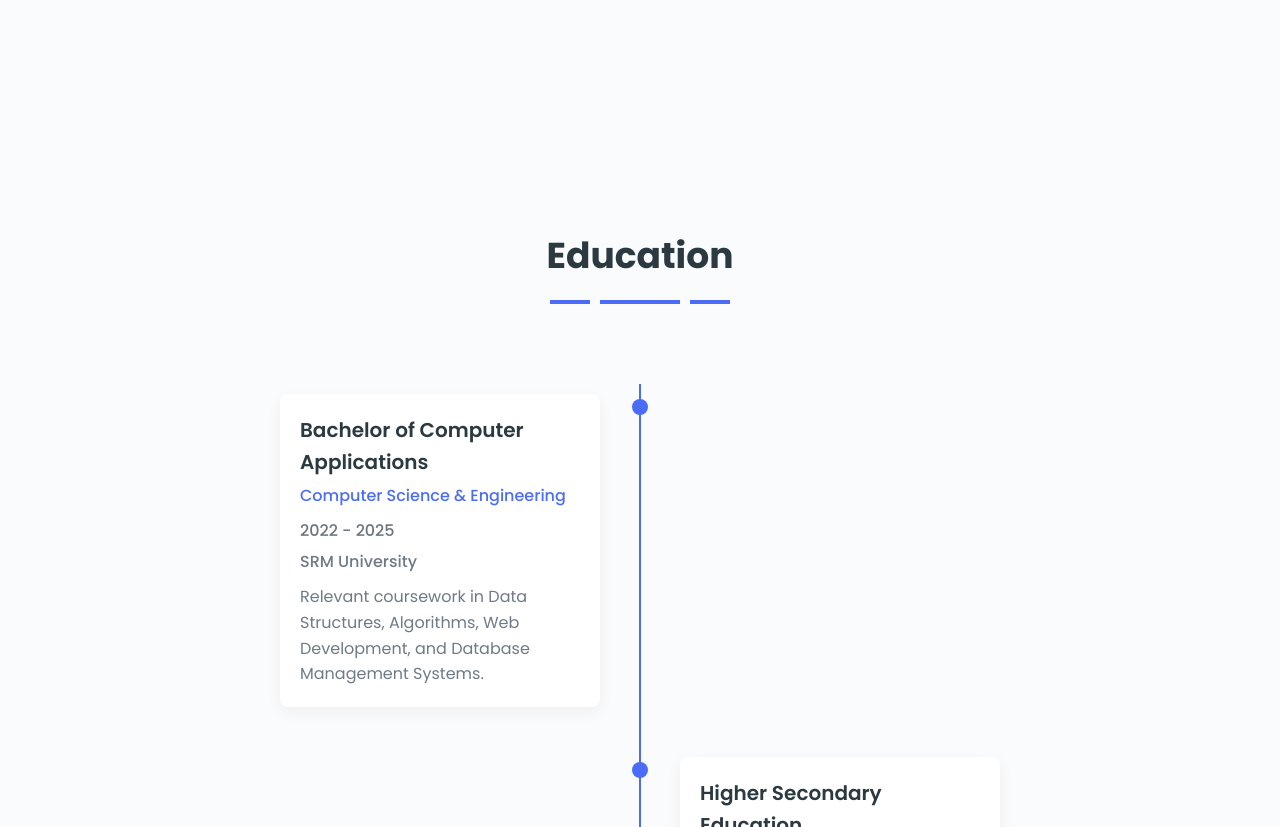
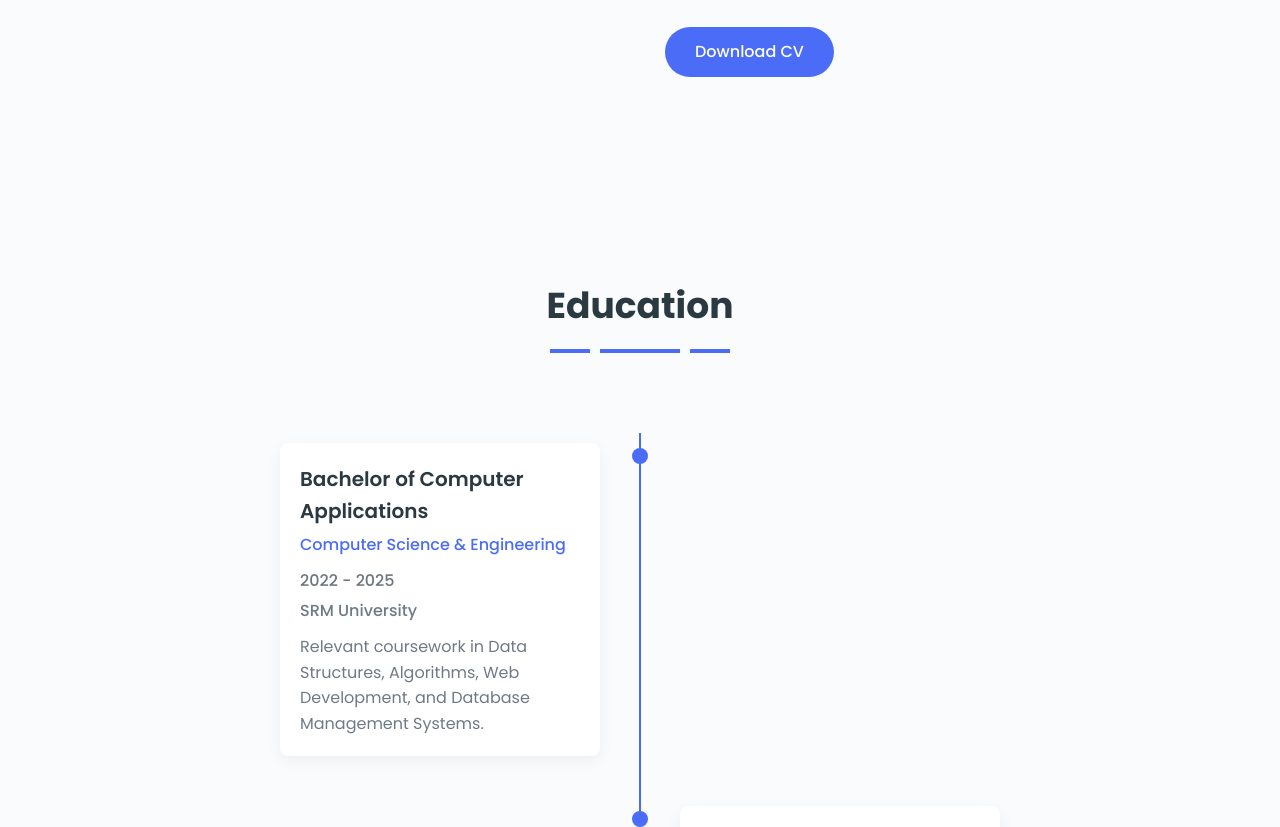
Before and after one commit to aditya8750/Protfolio, a plain HTML site: page index.html in a window 1280 px wide. Shown: the part 1544-2371 px from the top of the page. Drawn offline with nearby package versions, Linux system fonts and the light colour scheme.

Commit message:
Update index.html

```diff
--- a/index.html
+++ b/index.html
@@ -90,7 +90,7 @@
                         </div>
                     </div>
 
-                    <!-- <a href="#" class="btn btn-primary">Download CV</a> -->
+                    <a href="Adityaaa_Resume.pdf" class="btn btn-primary">Download CV</a>
                 </div>
             </div>
         </div>
```
